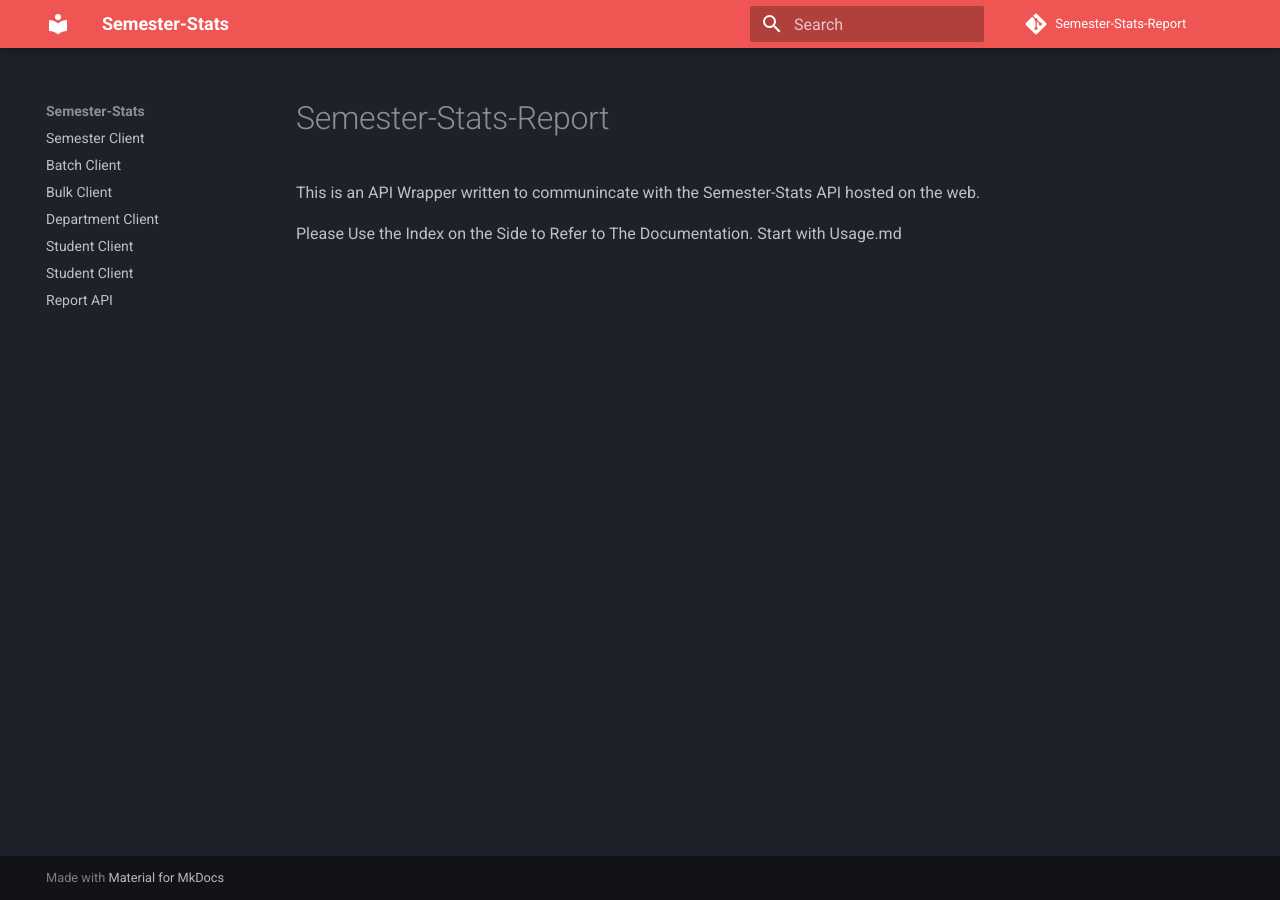
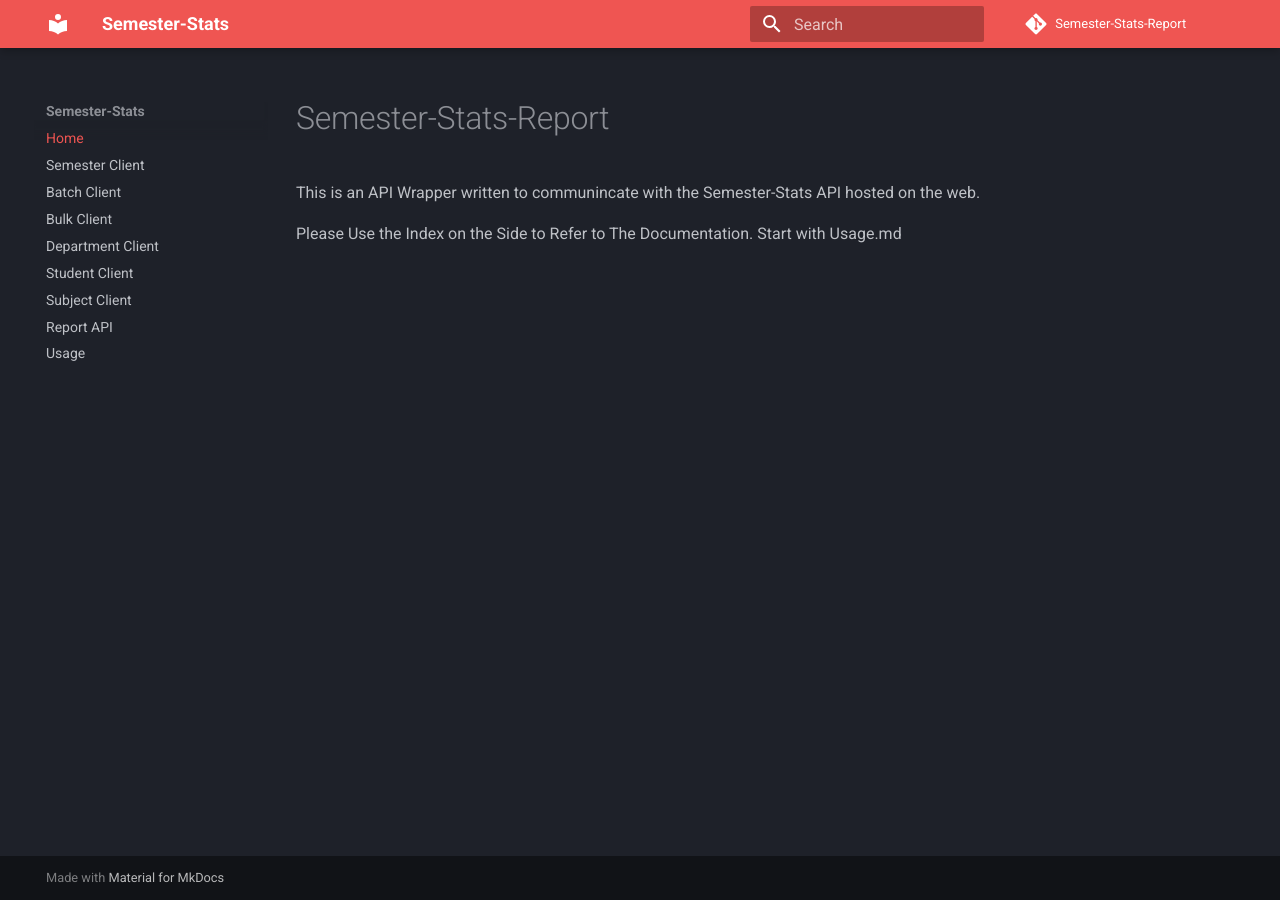
Before and after one commit to Rushyanth111/Common-Report-Module, an MkDocs documentation site: the page built from docs/index.md, in a window 1280 px wide. Built offline with MkDocs 1.6.1 and Material for MkDocs 9.7.7, drawn with Linux system fonts in a browser that asks for light colours; comment, search, counter and statistics services are not loaded; some of the changed lines change nothing that is shown.

Commit message:
Mkdocs: Update Layout.

```diff
--- a/mkdocs.yml
+++ b/mkdocs.yml
@@ -30,10 +30,12 @@ markdown_extensions:
       permalink: true
 
 nav:
+  - Home: index.md
   - "Semester Client": SemesterClient.md
   - "Batch Client": BatchClient.md
   - "Bulk Client": BulkClient.md
   - "Department Client": DepartmentClient.md
   - "Student Client": StudentClient.md
-  - "Subject Client": StudentClient.md
+  - "Subject Client": SubjectClient.md
   - "Report API": Reports.md
+  - "Usage": Usage.md
```
